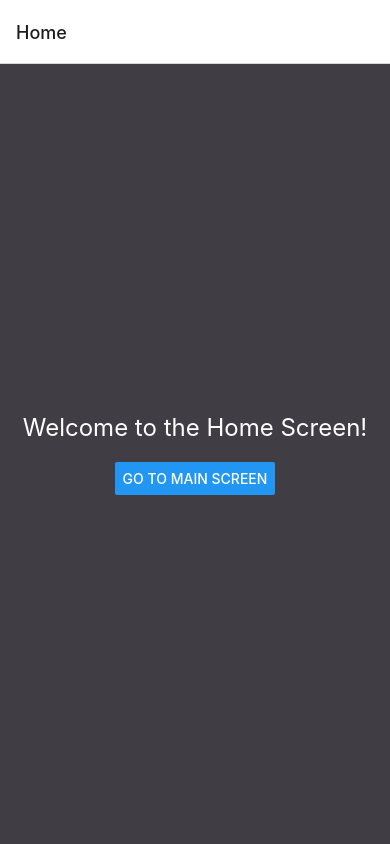
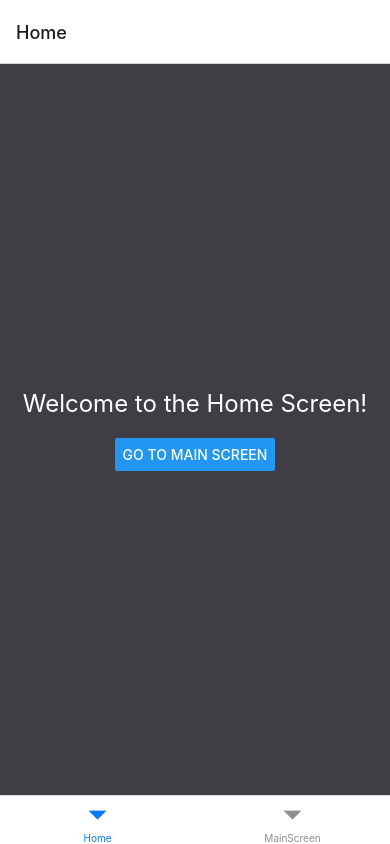
Before and after one commit to robertsolorzano/Track-Match-App, a React Native app: screen /Root in a window 390 px wide. Built offline with nearby package versions, Linux system fonts and the light colour scheme.

Commit message:
installed react navigation, working basic nav bar on bottom of screen

```diff
--- a/App.js
+++ b/App.js
@@ -1,20 +1,16 @@
+// App.js
 import React from 'react';
 import { NavigationContainer } from '@react-navigation/native';
 import { createStackNavigator } from '@react-navigation/stack';
-import homeScreen from './app/screens/Homescreen';
-import mainScreen from './app/screens/MainScreen';
-
-
-
+import BottomTabNavigator from './app/navigation/BottomTabNavigator';
 
 const Stack = createStackNavigator();
 
 const App = () => {
   return (
     <NavigationContainer>
-      <Stack.Navigator initialRouteName="Home">
-        <Stack.Screen name="Home" component={homeScreen} />
-        <Stack.Screen name="MainScreen" component={mainScreen} />
+      <Stack.Navigator>
+        <Stack.Screen name="Root" component={BottomTabNavigator} options={{ headerShown: false }} />
       </Stack.Navigator>
     </NavigationContainer>
   );
--- /dev/null
+++ b/app/navigation/BottomTabNavigator.js
@@ -0,0 +1,19 @@
+// BottomTabNavigator.js
+import React from 'react';
+import { createBottomTabNavigator } from '@react-navigation/bottom-tabs';
+import HomeScreen from '../screens/Homescreen';
+import MainScreen from '../screens/MainScreen';
+
+const Tab = createBottomTabNavigator();
+
+const BottomTabNavigator = () => {
+  return (
+    <Tab.Navigator>
+      <Tab.Screen name="Home" component={HomeScreen} />
+      <Tab.Screen name="MainScreen" component={MainScreen} />
+      {/* Add my songs tab later */}
+    </Tab.Navigator>
+  );
+};
+
+export default BottomTabNavigator;
--- a/package.json
+++ b/package.json
@@ -9,7 +9,8 @@
     "web": "expo start --web"
   },
   "dependencies": {
-    "@react-navigation/native": "^6.1.9",
+    "@react-navigation/bottom-tabs": "^6.5.12",
+    "@react-navigation/native": "^6.1.10",
     "@react-navigation/stack": "^6.3.20",
     "@types/react": "~18.2.14",
     "axios": "^1.5.1",
@@ -25,6 +26,8 @@
     "node-cache": "^5.1.2",
     "react": "18.2.0",
     "react-native": "0.72.6",
+    "react-native-safe-area-context": "^4.9.0",
+    "react-native-screens": "^3.29.0",
     "typescript": "^5.1.3"
   },
   "devDependencies": {
```
Also changed, not shown: 1 other file (tests, documents, lock files or other folders).
